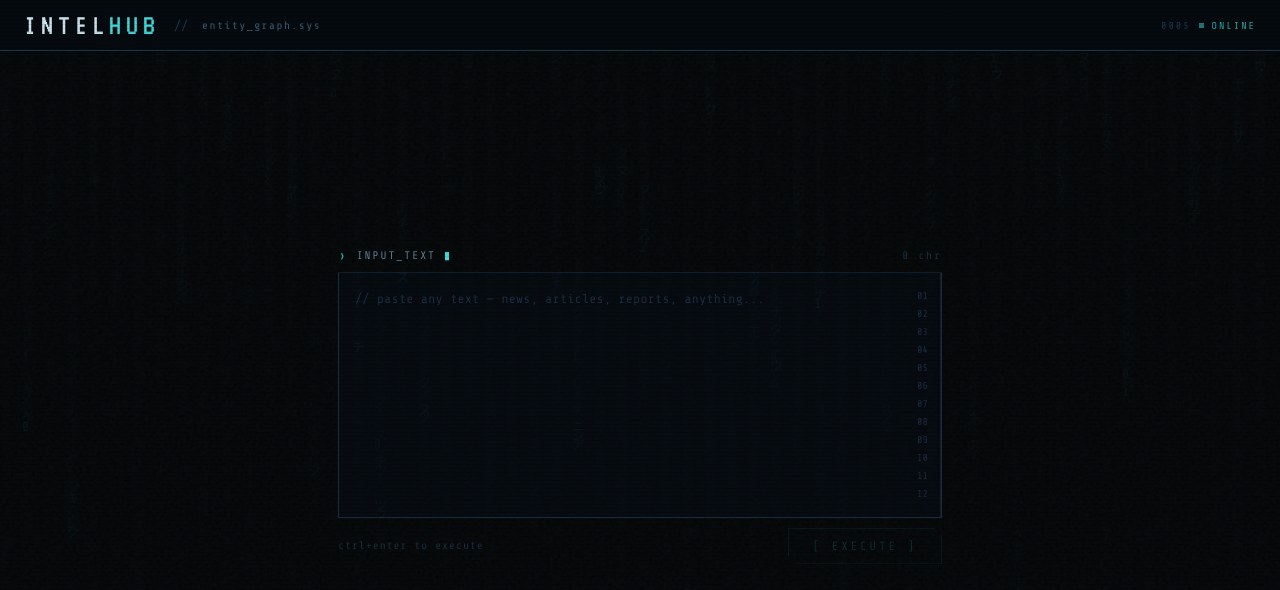
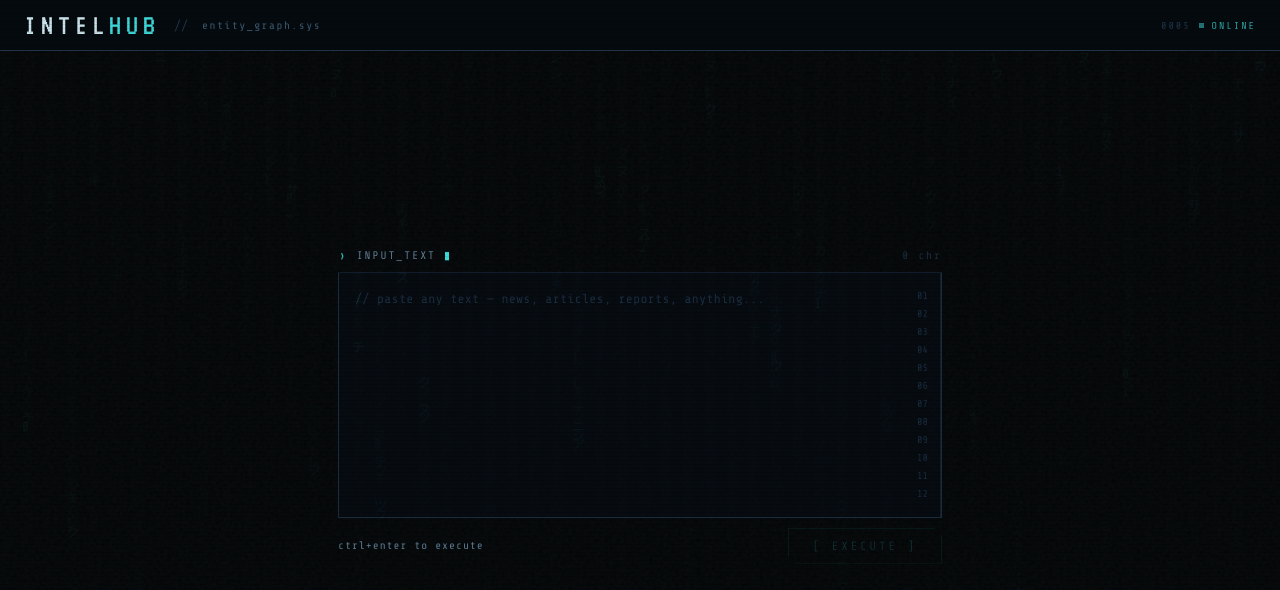
Before and after one commit to non-contextual/text-to-graph, a React (Vite) app in the folder frontend/: page / in a window 1280 px wide. Shown: the top 590 px of the page. Built offline with nearby package versions, Linux system fonts and the light colour scheme.

Commit message:
style(design): FINDING-008 — fix hint text contrast (--t0 → --t2, ~1.4:1 → ~3:1)

```diff
--- a/frontend/src/App.css
+++ b/frontend/src/App.css
@@ -148,7 +148,7 @@ html, body, #root { height: 100%; background: var(--void); color: var(--t3); fon
   display: flex; align-items: center; justify-content: space-between;
   padding: 10px 0 0;
 }
-.hint { font-size: 11px; color: var(--t0); letter-spacing: 1px; }
+.hint { font-size: 11px; color: var(--t2); letter-spacing: 1px; }
 
 .btn-exec {
   background: transparent;
```
